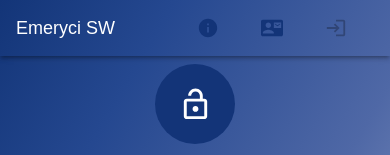
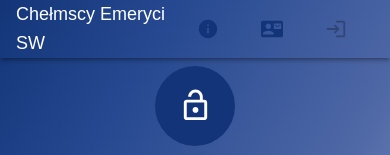
Before and after one commit to jakubmarchwiany/retirees-client, a Next.js app: page /login in a window 390 px wide. Shown: the top 155 px of the page. Built offline with nearby package versions, Linux system fonts and the light colour scheme; no server answers.

Commit message:
feat: separate user/admin navbar

```diff
--- a/src/components/Login/LoginForm.tsx
+++ b/src/components/Login/LoginForm.tsx
@@ -34,7 +34,7 @@ export function LoginForm(): JSX.Element {
 			.then(async () => {
 				await sleep(500);
 
-				router.replace("/admin");
+				window.location.href = "/admin";
 			})
 			.catch(() => {
 				setLoading(false);
--- a/src/components/layout/Navbar.tsx
+++ b/src/components/layout/Navbar.tsx
@@ -1,35 +1,15 @@
-"use client";
-
-import { ContactMail, Info, Login, Logout, PostAdd } from "@mui/icons-material";
-import { Button, useMediaQuery } from "@mui/material";
 import AppBar from "@mui/material/AppBar";
 import Stack from "@mui/material/Stack";
 import Toolbar from "@mui/material/Toolbar";
 import Typography from "@mui/material/Typography";
-import Cookies from "js-cookie";
-import { usePathname, useRouter } from "next/navigation";
-import { useEffect, useState } from "react";
+import { cookies } from "next/headers";
 
-import theme from "../ThemeRegistry/theme";
-import MyLinkButton from "../my/MyLinkButton";
+import AdminButtons from "./navbar/AdminButtons";
+import UserButton from "./navbar/UserButtons";
 
 export default function Navbar(): JSX.Element {
-	const [isAdmin, setIsAdmin] = useState(false);
-	const path = usePathname();
-	const isPhone = useMediaQuery(theme.breakpoints.down("md"));
-
-	const router = useRouter();
-	const token = Cookies.get("authorization");
-
-	useEffect(() => {
-		if (token !== undefined) {
-			setIsAdmin(true);
-		} else {
-			setIsAdmin(false);
-		}
-	}, [token]);
-
-	const url_prefix = isAdmin ? "/admin" : "/";
+	const cookieStore = cookies();
+	const token = cookieStore.get("authorization");
 
 	return (
 		<AppBar
@@ -49,56 +29,11 @@ export default function Navbar(): JSX.Element {
 						}}
 						variant="h6"
 					>
-						{isPhone ? "Emeryci SW" : "Chełmscy Emeryci SW"}
+						{"Chełmscy Emeryci SW"}
 					</Typography>
 				</Stack>
 
-				<Stack alignItems="center" direction="row">
-					<MyLinkButton
-						href={url_prefix}
-						isActive={path === url_prefix}
-						props={{ startIcon: <Info /> }}
-						text={isPhone ? "" : "Informacje"}
-					/>
-					<MyLinkButton
-						href={"/contact"}
-						isActive={path === "/contact"}
-						props={{ startIcon: <ContactMail /> }}
-						text={isPhone ? "" : "Kontakt"}
-					/>
-
-					{isAdmin ? (
-						<>
-							<MyLinkButton
-								href="/admin/post/create"
-								isActive={path === "/login"}
-								props={{ startIcon: <PostAdd /> }}
-								text={isPhone ? "" : "Stwórz"}
-							/>
-							<Button
-								disabled={false}
-								fullWidth
-								onClick={(): void => {
-									Cookies.remove("authorization");
-
-									router.push("/");
-								}}
-								size="large"
-								startIcon={<Logout />}
-								sx={{ color: "primary.main" }}
-							>
-								{isPhone ? "" : "Wyloguj"}
-							</Button>
-						</>
-					) : (
-						<MyLinkButton
-							href="/login"
-							isActive={path === "/login"}
-							props={{ startIcon: <Login /> }}
-							text={isPhone ? "" : "Logowanie"}
-						/>
-					)}
-				</Stack>
+				{token !== undefined ? <AdminButtons /> : <UserButton />}
 			</Toolbar>
 		</AppBar>
 	);
--- /dev/null
+++ b/src/components/layout/navbar/AdminButtons.tsx
@@ -0,0 +1,45 @@
+"use client";
+
+import theme from "@/components/ThemeRegistry/theme";
+import MyLinkButton from "@/components/my/MyLinkButton";
+import { Edit, Logout, PostAdd } from "@mui/icons-material";
+import { Button, Stack, useMediaQuery } from "@mui/material";
+import Cookies from "js-cookie";
+import { usePathname } from "next/navigation";
+
+export default function AdminButtons(): JSX.Element {
+	const isPhone = useMediaQuery(theme.breakpoints.down("md"));
+	const path = usePathname();
+
+	return (
+		<Stack alignItems="center" direction="row">
+			<MyLinkButton
+				href="/admin/post/create"
+				isActive={path === "/login"}
+				props={{ startIcon: <PostAdd /> }}
+				text={isPhone ? "" : "Dodaj"}
+			/>
+			<MyLinkButton
+				href={"/admin"}
+				isActive={path === "/admin"}
+				props={{ startIcon: <Edit /> }}
+				text={isPhone ? "" : "edycja"}
+			/>
+
+			<Button
+				disabled={false}
+				fullWidth
+				onClick={(): void => {
+					Cookies.remove("authorization");
+
+					window.location.href = "/";
+				}}
+				size="large"
+				startIcon={<Logout />}
+				sx={{ color: "primary.main" }}
+			>
+				{isPhone ? "" : "Wyloguj"}
+			</Button>
+		</Stack>
+	);
+}
--- /dev/null
+++ b/src/components/layout/navbar/UserButtons.tsx
@@ -0,0 +1,37 @@
+"use client";
+
+import theme from "@/components/ThemeRegistry/theme";
+import MyLinkButton from "@/components/my/MyLinkButton";
+import { ContactMail, Info, Login } from "@mui/icons-material";
+import { Stack, useMediaQuery } from "@mui/material";
+import { usePathname } from "next/navigation";
+
+export default function UserButton(): JSX.Element {
+	const isPhone = useMediaQuery(theme.breakpoints.down("md"));
+
+	const path = usePathname();
+
+	return (
+		<Stack alignItems="center" direction="row">
+			<MyLinkButton
+				href={""}
+				isActive={path === ""}
+				props={{ startIcon: <Info /> }}
+				text={isPhone ? "" : "Informacje"}
+			/>
+			<MyLinkButton
+				href={"/contact"}
+				isActive={path === "/contact"}
+				props={{ startIcon: <ContactMail /> }}
+				text={isPhone ? "" : "Kontakt"}
+			/>
+
+			<MyLinkButton
+				href="/login"
+				isActive={path === "/login"}
+				props={{ startIcon: <Login /> }}
+				text={isPhone ? "" : "Logowanie"}
+			/>
+		</Stack>
+	);
+}
```
